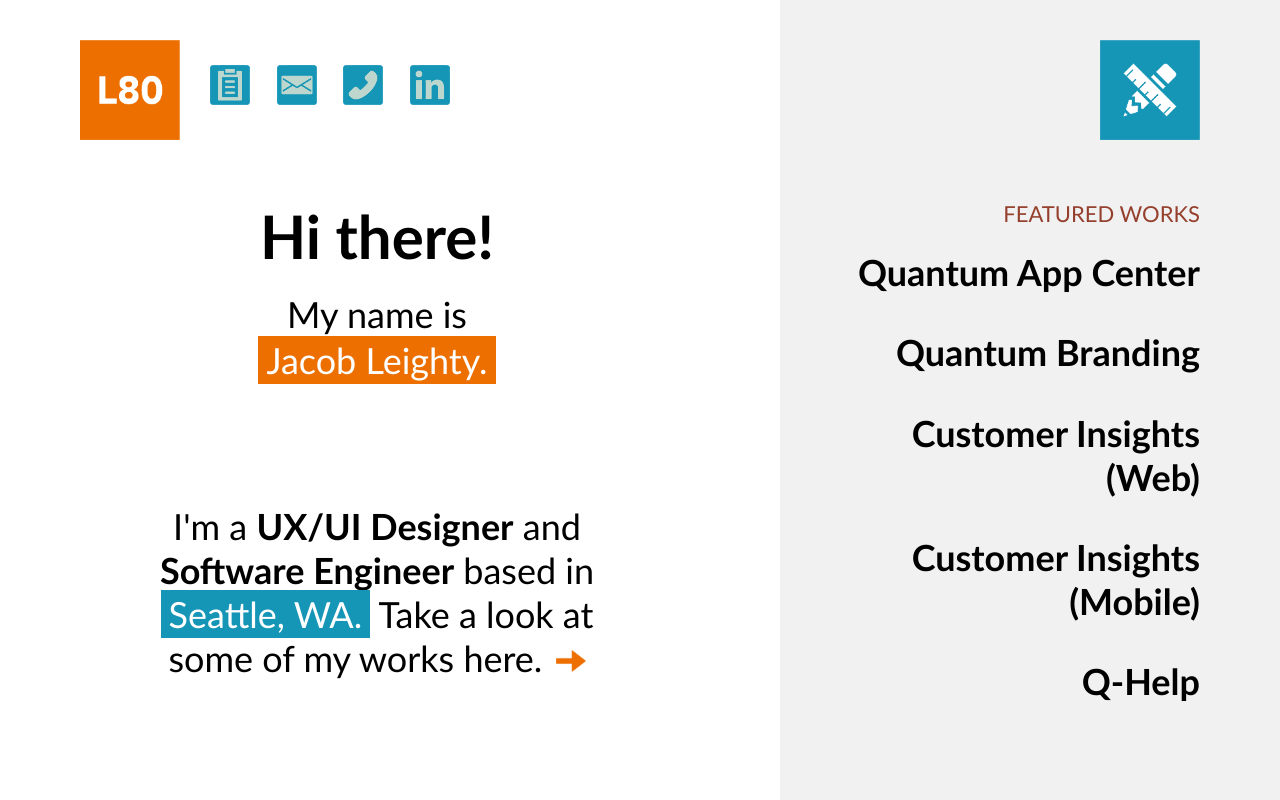
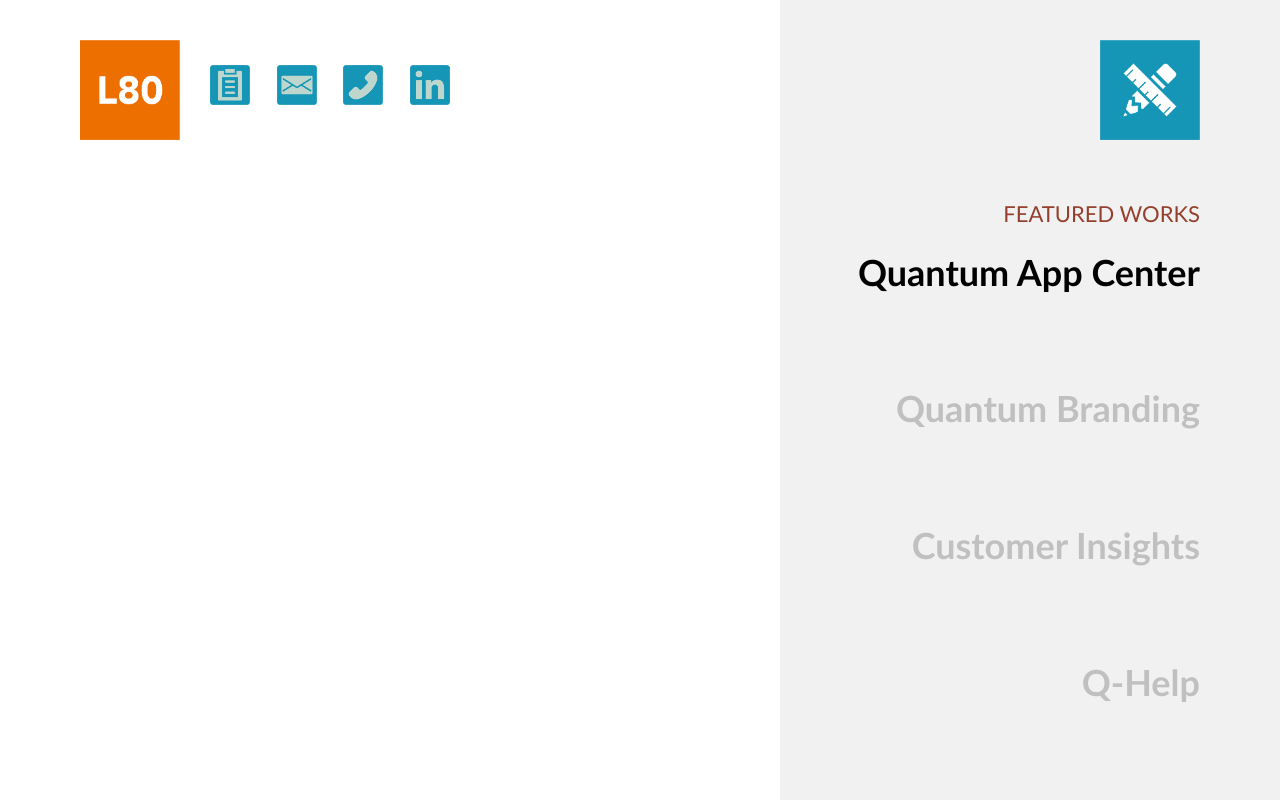
Before and after one commit to jacobL80/L80_v2, a React (Create React App) app: page / in a window 1280 px wide. Both pictures are taken after a click on the element "Quantum App Center". Built offline with nearby package versions, Linux system fonts and the light colour scheme.

Commit message:
updated home logic

```diff
--- a/src/components/Home.js
+++ b/src/components/Home.js
@@ -18,6 +18,7 @@ function Home() {
 	const [menuHover, toggleMenuHover] = useState(true);
 	const [hoveredIcon, setHoveredIcon] = useState("none");
 	const [hoveredWork, setHoveredWork] = useState("");
+	const [selectedWork, setSelectedWork] = useState(0);
 
 	return (
 	<div className="app">
@@ -25,22 +26,33 @@ function Home() {
 			<div className='leftPane'>
 				<div className='innerPanel left'>
 					<div className='menuContainer menuContainerList'>
-						<img src={logo_1} alt="logo" className="logo"/>
+						<img src={logo_1} alt="logo" className={selectedWork !==  0 ? "logo logoReturn" : "logo"}
+							onMouseOver={() => selectedWork !==  0 ? setHoveredIcon("Return Home") : null}
+							onMouseOut={() => selectedWork !==  0 ? setHoveredIcon("none") : null}
+							onClick={() => selectedWork !==  0 ? setSelectedWork(0) : null}/>
 						<div className='contactOuterContainer'>
 							<div className="contactRow">
 								<a href="../Jacob_Leighty_Resume.pdf" target="_blank">
-									<img src={resume_icon} alt="resume" className={hoveredIcon !== "none" && hoveredIcon !== "resume" ? "contactIcon contactIconNotSelected" : "contactIcon"} onMouseOver={() => setHoveredIcon("resume")} onMouseOut={() => setHoveredIcon("none")}/></a>
+									<img src={resume_icon} alt="resume" className={hoveredIcon !== "none" && hoveredIcon !== "resume" ? "contactIcon contactIconNotSelected" : "contactIcon"}
+										onMouseOver={() => setHoveredIcon("resume")}
+										onMouseOut={() => setHoveredIcon("none")} /></a>
 								<a href="mailto:jacob.leighty@gmail.com">
-									<img src={email_icon} alt="email" className={hoveredIcon !== "none" && hoveredIcon !== "email address" ? "contactIcon contactIconNotSelected" : "contactIcon"} onMouseOver={() => setHoveredIcon("email address")} onMouseOut={() => setHoveredIcon("none")}/></a>
+									<img src={email_icon} alt="email" className={hoveredIcon !== "none" && hoveredIcon !== "email address" ? "contactIcon contactIconNotSelected" : "contactIcon"}
+										onMouseOver={() => setHoveredIcon("email address")}
+										onMouseOut={() => setHoveredIcon("none")}/></a>
 								<a href="tel:12538806289">
-									<img src={phone_icon} alt="phone number" className={hoveredIcon !== "none" && hoveredIcon !== "phone number" ? "contactIcon contactIconNotSelected" : "contactIcon"} onMouseOver={() => setHoveredIcon("phone number")} onMouseOut={() => setHoveredIcon("none")}/></a>
+									<img src={phone_icon} alt="phone number" className={hoveredIcon !== "none" && hoveredIcon !== "phone number" ? "contactIcon contactIconNotSelected" : "contactIcon"}
+										onMouseOver={() => setHoveredIcon("phone number")}
+										onMouseOut={() => setHoveredIcon("none")}/></a>
 								<a href="https://www.linkedin.com/in/jacob-leighty/" target="_blank" rel="noreferrer" >
-									<img src={linkedin_icon} alt="LinkedIn" className={hoveredIcon !== "none" && hoveredIcon !== "linkedin" ? "contactIcon contactIconNotSelected" : "contactIcon"} onMouseOver={() => setHoveredIcon("linkedin")} onMouseOut={() => setHoveredIcon("none")}/></a>
+									<img src={linkedin_icon} alt="LinkedIn" className={hoveredIcon !== "none" && hoveredIcon !== "linkedin" ? "contactIcon contactIconNotSelected" : "contactIcon"}
+										onMouseOver={() => setHoveredIcon("linkedin")}
+										onMouseOut={() => setHoveredIcon("none")}/></a>
 							</div>
 							<div className='contactTitleContainer'><text className={hoveredIcon !== "none" ? 'contactTitle' : 'contactTitle contactTitleNone'}>{hoveredIcon}</text></div>
 						</div>
 					</div>
-					<div className='contentContainer'>
+					{selectedWork === 0 ? <div className='contentContainer'>
 						<div className='contentBlock introBlock'>
 							<text className='text textTitle'>Hi there!</text>
 							<text className='text textGeneric'>{"My name is "}</text>
@@ -60,8 +72,9 @@ function Home() {
 								<img src={arrow} alt="look over there" className="arrowIcon"/>
 							</text>
 						</div>
-
-					</div>
+					</div> :
+					<div className='contentContainer'>
+					</div>}
 				</div>
 			</div>
 			<div className='rightPane'>
@@ -79,13 +92,23 @@ function Home() {
 					<div className='contentContainer contentRight'>
 						<text className='text textSubtitle'>Featured Works</text>
 						<div className='worksList'>
-							<text className={hoveredWork !== "" && hoveredWork !== "app-center" ? "text textBold textWorkLabel textNotSelected" : "text textBold textWorkLabel"} onMouseOver={() => setHoveredWork("app-center")} onMouseOut={() => setHoveredWork("")}>Quantum App Center</text>
-							<text className={hoveredWork !== "" && hoveredWork !== "branding" ? "text textBold textWorkLabel textNotSelected" : "text textBold textWorkLabel"} onMouseOver={() => setHoveredWork("branding")} onMouseOut={() => setHoveredWork("")}>Quantum Branding</text>
-							<text className={hoveredWork !== "" && hoveredWork !== "insights-web" ? "text textBold textWorkLabel textNotSelected" : "text textBold textWorkLabel"} onMouseOver={() => setHoveredWork("insights-web")} onMouseOut={() => setHoveredWork("")}>Customer Insights (Web)</text>
-							<text className={hoveredWork !== "" && hoveredWork !== "insights-mobile" ? "text textBold textWorkLabel textNotSelected" : "text textBold textWorkLabel"} onMouseOver={() => setHoveredWork("insights-mobile")} onMouseOut={() => setHoveredWork("")}>Customer Insights (Mobile)</text>
-							<text className={hoveredWork !== "" && hoveredWork !== "q-help" ? "text textBold textWorkLabel textNotSelected" : "text textBold textWorkLabel"} onMouseOver={() => setHoveredWork("q-help")} onMouseOut={() => setHoveredWork("")}>Q-Help</text>
+							<text className={(hoveredWork !== "" && hoveredWork !== "app-center") || (selectedWork !== 1 && selectedWork !== 0) ? "text textBold textWorkLabel textNotSelected" : "text textBold textWorkLabel"}
+								onMouseOver={() => setHoveredWork("app-center")}
+								onMouseOut={() => setHoveredWork("")}
+								onClick={() => setSelectedWork(1)}>Quantum App Center</text>
+							<text className={(hoveredWork !== "" && hoveredWork !== "branding") || (selectedWork !== 2 && selectedWork !== 0) ? "text textBold textWorkLabel textNotSelected" : "text textBold textWorkLabel"}
+								onMouseOver={() => setHoveredWork("branding")}
+								onMouseOut={() => setHoveredWork("")}
+								onClick={() => setSelectedWork(2)}>Quantum Branding</text>
+							<text className={(hoveredWork !== "" && hoveredWork !== "insights-web") || (selectedWork !== 3 && selectedWork !== 0) ? "text textBold textWorkLabel textNotSelected" : "text textBold textWorkLabel"}
+								onMouseOver={() => setHoveredWork("insights-web")}
+								onMouseOut={() => setHoveredWork("")}
+								onClick={() => setSelectedWork(3)}>Customer Insights</text>
+							<text className={(hoveredWork !== "" && hoveredWork !== "q-help") || (selectedWork !== 4 && selectedWork !== 0) ? "text textBold textWorkLabel textNotSelected" : "text textBold textWorkLabel"}
+								onMouseOver={() => setHoveredWork("q-help")}
+								onMouseOut={() => setHoveredWork("")}
+								onClick={() => setSelectedWork(4)}>Q-Help</text>
 						</div>
-						{/*<text className='text textSubtitle textSubtitleBottom'>See More</text>*/}
 					</div>
 				</div>
 			</div>
--- a/src/css/Home.css
+++ b/src/css/Home.css
@@ -42,6 +42,10 @@
 	width: 100px;
 	height: 100px;
 	transition: .3s ease;
+}
+
+.logoReturn {
+	cursor: pointer;
 }
 
 .menu:hover {
```
